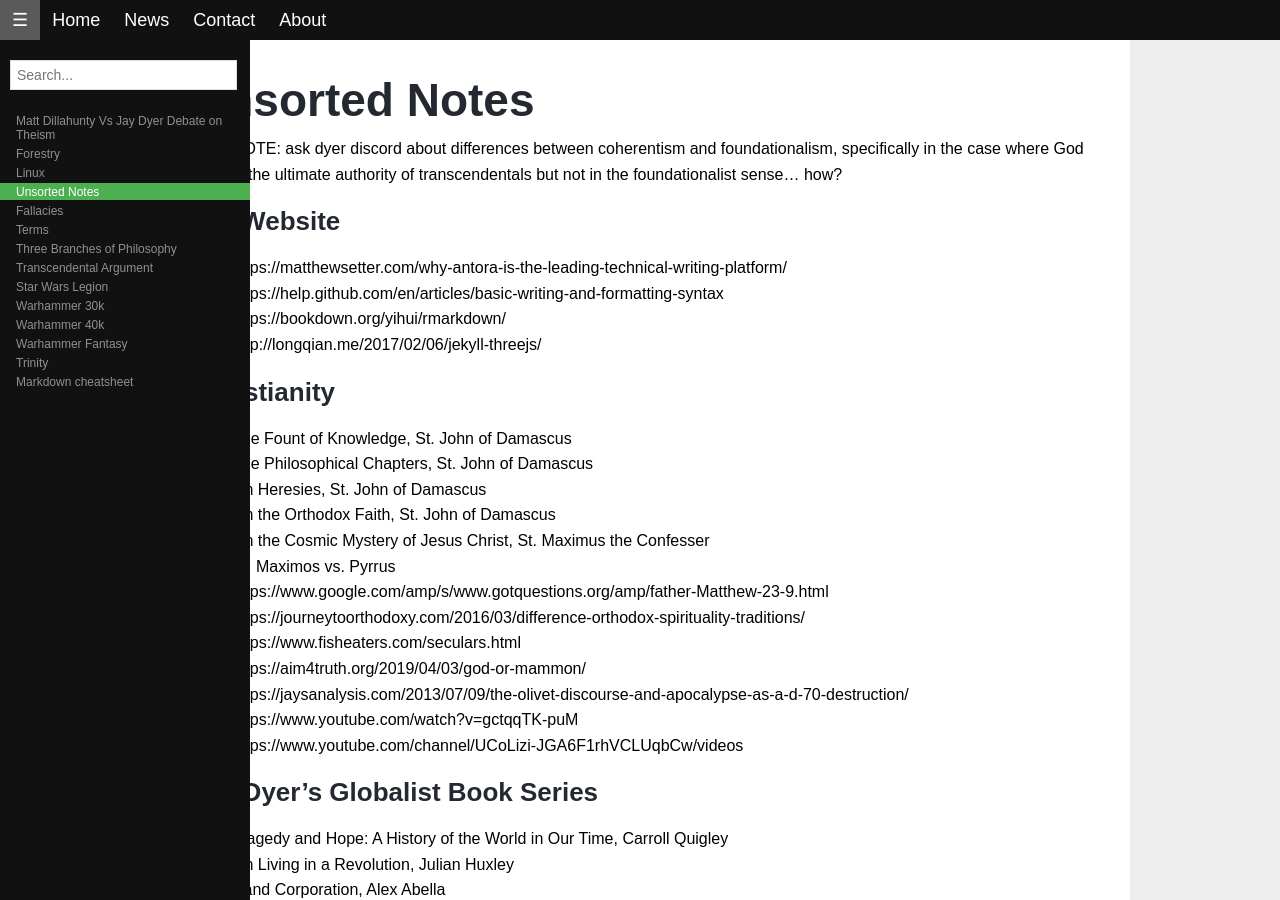
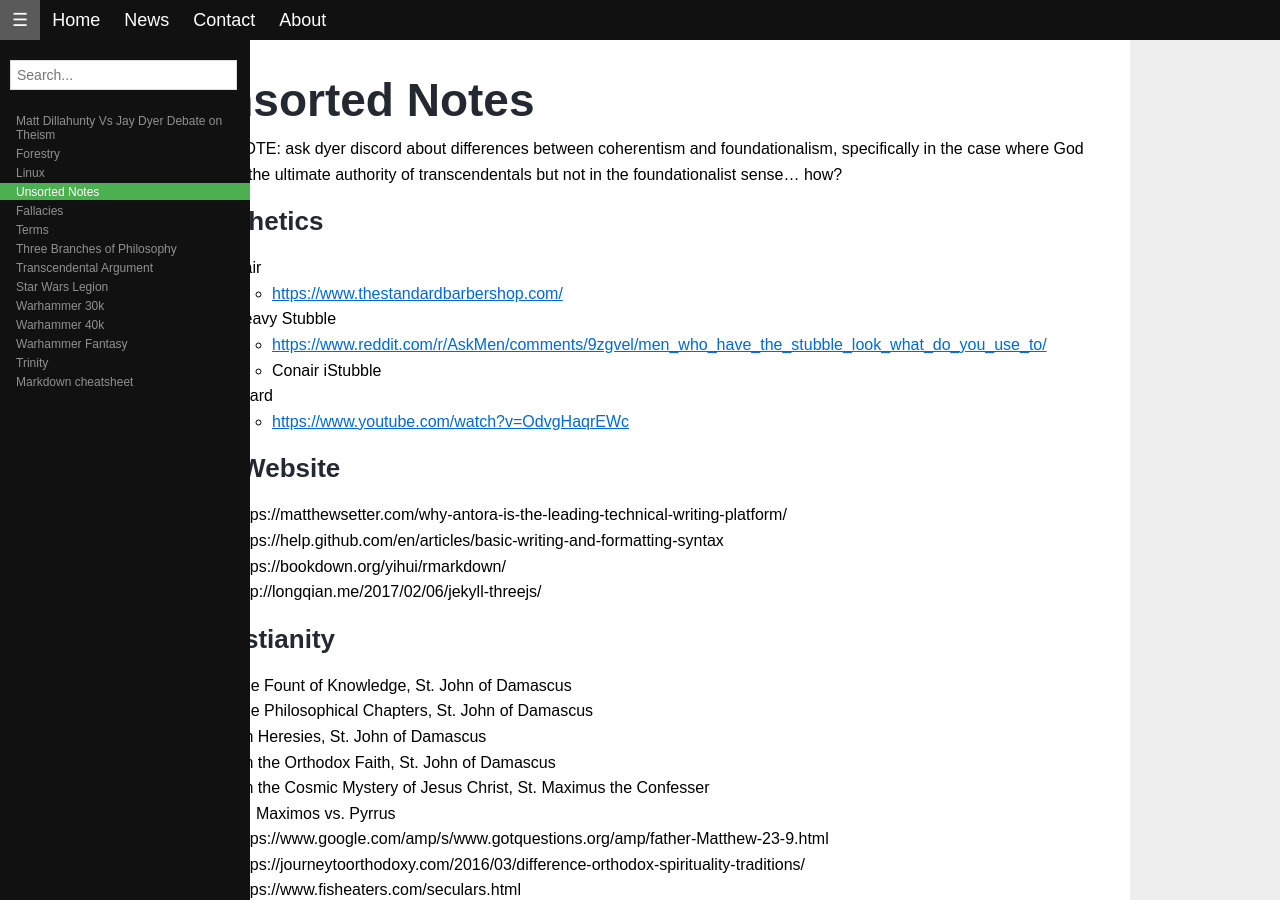
Before and after one commit to ddigiorg/ddigiorg.github.io, a Jekyll site: the page built from pages/unsorted/unsorted.md, in a window 1280 px wide and 900 px high. Built offline with Jekyll 4.4.1, drawn with Linux system fonts in a browser that asks for light colours; our own code applies the rules of GitHub Pages for plain Markdown files.

Commit message:
Update from Forestry.io David Di Giorgio updated pages/unsorted/unsorted.md

```diff
--- a/pages/unsorted/unsorted.md
+++ b/pages/unsorted/unsorted.md
@@ -4,6 +4,16 @@
 # Unsorted Notes
 
 * NOTE: ask dyer discord about differences between coherentism and foundationalism, specifically in the case where God is the ultimate authority of transcendentals but not in the foundationalist sense... how?
+
+### Aesthetics
+
+- Hair
+	- <https://www.thestandardbarbershop.com/>
+- Heavy Stubble
+	- <https://www.reddit.com/r/AskMen/comments/9zgvel/men_who_have_the_stubble_look_what_do_you_use_to/>
+    - Conair iStubble
+- beard
+    - <https://www.youtube.com/watch?v=OdvgHaqrEWc>
 
 ### For Website
 
```
